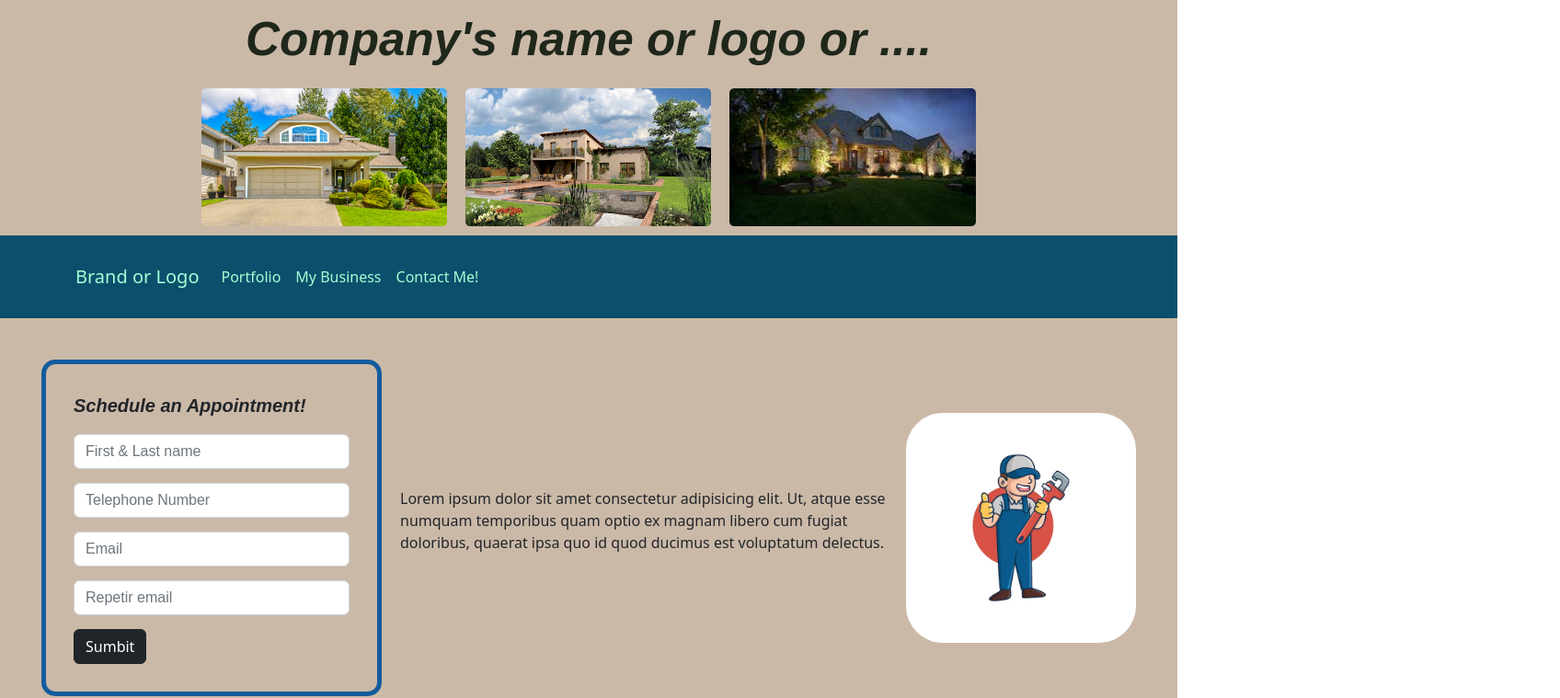
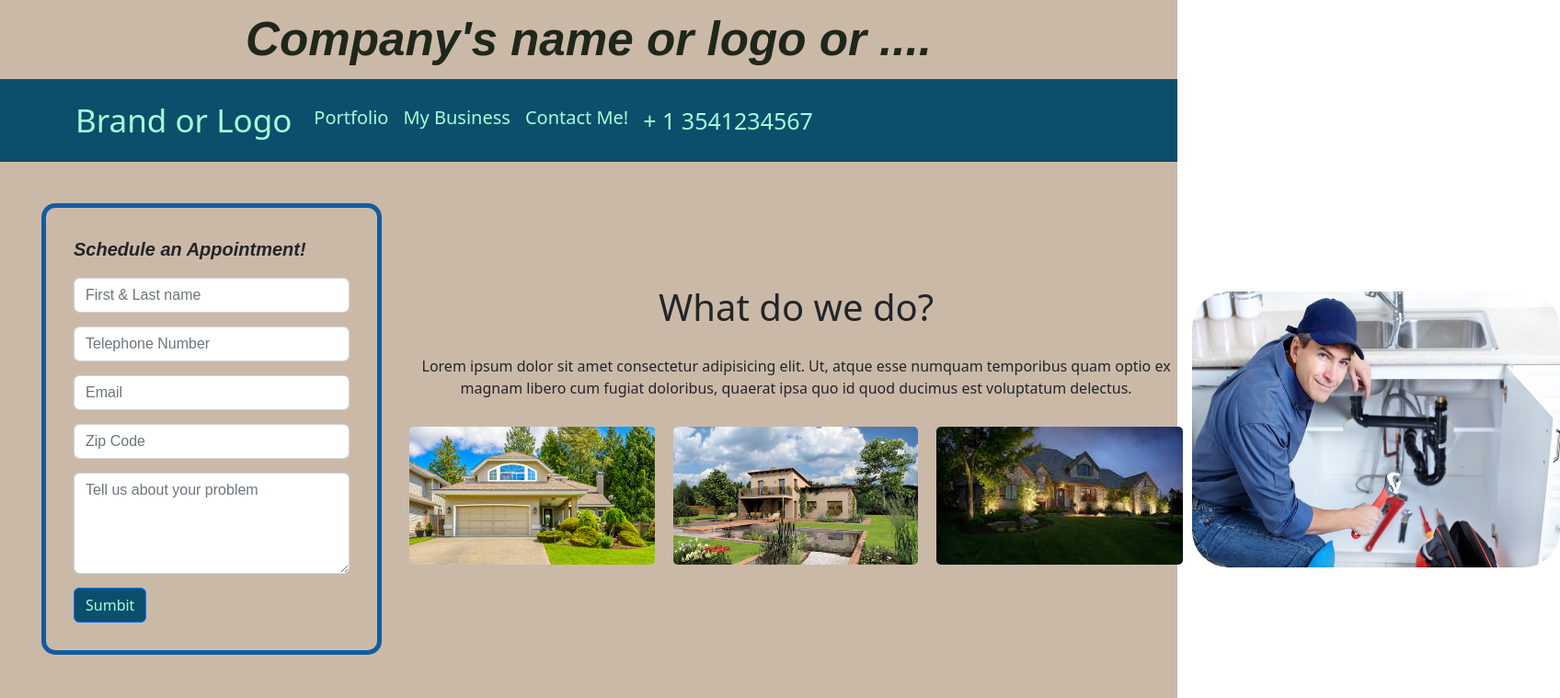
Before and after one commit to Fprobaos/React-JS-Fuezva, a React (Vite) app: page / in a window 1280 px wide. Shown: the top 759 px of the page at 92% size, 1696 px wide, since content can reach past the window. Built offline with nearby package versions, Linux system fonts and the light colour scheme.

Commit message:
Doing progress

```diff
--- a/src/componentes/AppointmentForm/index.jsx
+++ b/src/componentes/AppointmentForm/index.jsx
@@ -3,8 +3,70 @@ import { Button } from "react-bootstrap";
 import Form from "react-bootstrap/Form";
 
 import "./styles.css";
+import { addDoc, collection, getFirestore } from "firebase/firestore";
+import swal from "sweetalert";
 
 const AppointmentForm = () => {
+  const [formData, setFormData] = useState({
+    name: "",
+    phone: "",
+    email: "",
+    zipCode: "",
+    issue: "",
+  });
+
+  const onScheduleAppointment = (event) => {
+    event.preventDefault();
+
+    let validation = validateData();
+
+    const appointment = {};
+    appointment.name = formData.name;
+    appointment.email = formData.email;
+    appointment.phone = formData.phone;
+    appointment.zipCode = formData.zipCode;
+    appointment.issue = formData.issue;
+
+    const db = getFirestore();
+    const appointmentsCollection = collection(db, "appointments");
+
+    const newAppointment = () => {
+      addDoc(appointmentsCollection, appointment)
+        .then((res) =>
+          swal({
+            title: "Appointment created succesfully!",
+            text: "Ref. Number: " + res.id,
+            icon: "success",
+            button: "Aceptar",
+          })
+        )
+        .catch((error) => console.log(error));
+    };
+
+    if (validation == false) {
+      return swal({
+        title: "Su formulario tiene errores",
+        text: "Por favor vuelva a ingresar correctamente sus datos",
+        icon: "error",
+        button: "Aceptar",
+      });
+    } else {
+      newAppointment();
+      setFormData({ name: "", phone: "", email: "", zipCode: "", issue: "" });
+    }
+  };
+
+  const validateData = () => {
+    console.log(validateData);
+  };
+
+  const onHandleChange = (event) => {
+    setFormData({
+      ...formData,
+      [event.target.name]: event.target.value,
+    });
+  };
+
   return (
     <div
       style={{
@@ -27,34 +89,62 @@ const AppointmentForm = () => {
         Schedule an Appointment!
       </p>
 
-      <Form>
+      <Form onSubmit={onScheduleAppointment}>
         <Form.Group className="formgroup">
           <Form.Control
             name="name"
             type="text"
+            value={formData.name}
+            onChange={onHandleChange}
             placeholder="First & Last name"
           />
         </Form.Group>
         <Form.Group className="formgroup">
           <Form.Control
             name="phone"
+            value={formData.phone}
+            onChange={onHandleChange}
             type="text"
             placeholder="Telephone Number"
           />
         </Form.Group>
 
         <Form.Group className="formgroup">
-          <Form.Control name="email" type="text" placeholder="Email" />
+          <Form.Control
+            name="email"
+            value={formData.email}
+            type="text"
+            placeholder="Email"
+            onChange={onHandleChange}
+          />
         </Form.Group>
 
         <Form.Group className="formgroup">
           <Form.Control
-            name="repeatEmail"
+            name="zipCode"
+            value={formData.zipCode}
             type="text"
-            placeholder="Repetir email"
+            placeholder="Zip Code"
+            onChange={onHandleChange}
           />
         </Form.Group>
-        <Button className="btn btn-dark" type="submit">
+
+        <Form.Group className="formgroup">
+          <Form.Control
+            name="issue"
+            type="text"
+            value={formData.issue}
+            as="textarea"
+            onChange={onHandleChange}
+            rows={4}
+            placeholder="Tell us about your problem"
+          />
+        </Form.Group>
+        <Button
+          className="btn"
+          type="submit"
+          style={{ color: "#A5FFD6", backgroundColor: "#0B4F6C" }}
+        >
           Sumbit
         </Button>
       </Form>
--- a/src/componentes/BelowNavbar/index.jsx
+++ b/src/componentes/BelowNavbar/index.jsx
@@ -33,46 +33,6 @@ const BelowNavbar = () => {
           Company's name or logo or ....
         </h1>
       </div>
-      <div
-        style={{
-          display: "flex",
-          justifyContent: "space-evenly",
-        }}
-      >
-        <img
-          src="public\assets\Mansion Background.jpg"
-          alt=""
-          style={{
-            height: "150px",
-            borderRadius: "5px",
-            borderStyle: "hidden",
-            borderWidth: "10px",
-            margin: 10,
-          }}
-        />
-        <img
-          src="public\assets\Trabajo 2.jpeg"
-          alt=""
-          style={{
-            height: "150px",
-            borderRadius: "5px",
-            borderStyle: "hidden",
-            borderWidth: "10px",
-            margin: 10,
-          }}
-        />
-        <img
-          src="public\assets\Trabajo 3.jpeg"
-          alt=""
-          style={{
-            height: "150px",
-            borderRadius: "5px",
-            borderStyle: "hidden",
-            borderWidth: "10px",
-            margin: 10,
-          }}
-        />
-      </div>
     </div>
   );
 };
--- a/src/componentes/Footer/Footer.jsx
+++ b/src/componentes/Footer/Footer.jsx
@@ -17,8 +17,8 @@ const Footer = () => {
         style={{
           display: "flex",
           height: "150px",
-          alignContent: "center",
-          justifyContent: "center",
+          alignItems: "center",
+          justifyContent: "space-evenly",
           backgroundColor: "#0B4F6C",
           borderRadius: 10,
         }}
@@ -30,6 +30,7 @@ const Footer = () => {
         <Button variant="none" className="btn-social">
           <p>Probaosfelipe@gmail.com</p>
         </Button>
+        <p style={{ color: "#A5FFD6", fontSize: "25px" }}>+ 1 3541234567</p>
       </div>
     </div>
   );
--- a/src/componentes/HomeView/index.jsx
+++ b/src/componentes/HomeView/index.jsx
@@ -2,6 +2,8 @@ import React from "react";
 
 import "./styles.css";
 import AppointmentForm from "../AppointmentForm";
+import { Button } from "react-bootstrap";
+import Services from "../Services";
 
 const HomeView = () => {
   return (
@@ -15,20 +17,30 @@ const HomeView = () => {
         }}
       >
         <AppointmentForm />
-        <p className="">
-          Lorem ipsum dolor sit amet consectetur adipisicing elit. Ut, atque
-          esse numquam temporibus quam optio ex magnam libero cum fugiat
-          doloribus, quaerat ipsa quo id quod ducimus est voluptatum delectus.
-        </p>
+        <div
+          style={{
+            display: "flex",
+            flexDirection: "column",
+            alignItems: "center",
+            justifyContent: "center",
+          }}
+        >
+          <h2 className="subtitle">What do we do?</h2>
+          <p style={{ margin: "20px", textAlign: "center" }}>
+            Lorem ipsum dolor sit amet consectetur adipisicing elit. Ut, atque
+            esse numquam temporibus quam optio ex magnam libero cum fugiat
+            doloribus, quaerat ipsa quo id quod ducimus est voluptatum delectus.
+          </p>
+          <Services />
+        </div>
 
         <img
-          src="../../public/assets/photoindex1.jpeg"
+          src="../../public/assets/Plumber Background.jpg"
           alt=""
           className=""
           style={{
-            width: "250px",
-            margin: "20px",
-            borderStyle: "hidden",
+            width: "400px",
+            height: "300px",
             borderRadius: "40px",
           }}
         />
@@ -38,8 +50,10 @@ const HomeView = () => {
         <section
           className=""
           style={{
+            display: "flex",
+            flexDirection: "row",
+            justifyContent: "space-between",
             margin: "25px",
-            width: "250px",
           }}
         >
           <p>
@@ -48,14 +62,7 @@ const HomeView = () => {
             error libero, perferendis tempore, qui facilis quasi nam ad voluptas
             temporibus labore fuga!
           </p>
-        </section>
-        <section
-          className="col-12"
-          style={{
-            margin: "25px",
-            width: "250px",
-          }}
-        >
+
           <p>
             Lorem ipsum dolor sit amet consectetur adipisicing elit. Sequi porro
             sint corporis hic quibusdam quaerat quos commodi fuga asperiores,
--- a/src/componentes/HomeView/styles.css
+++ b/src/componentes/HomeView/styles.css
@@ -4,3 +4,11 @@
   flex-wrap: wrap;
   background-color: #cbb9a8;
 }
+
+.subtitle {
+  text-align: center;
+  font-size: 40px;
+}
+
+.buttonStyle {
+}
--- a/src/componentes/Navbar/NavBar.jsx
+++ b/src/componentes/Navbar/NavBar.jsx
@@ -18,23 +18,38 @@ const NavBar = () => {
     >
       <Container>
         <Navbar.Toggle aria-controls="responsive-navbar-nav" />
-        <NavbarBrand href="/" style={{ color: "#A5FFD6" }}>
+        <NavbarBrand href="/" style={{ color: "#A5FFD6", fontSize: "35px" }}>
           Brand or Logo
         </NavbarBrand>
         <Navbar.Collapse id="responsive-navbar-nav">
-          <Nav className="me-auto">
+          <Nav className="me-auto d-flex">
             <NavLink
               to="/category/Botines"
               className="p-2"
-              style={{ color: "#A5FFD6" }}
+              style={{ color: "#A5FFD6", fontSize: "20px" }}
             >
               Portfolio
             </NavLink>
-            <NavLink to="" className="p-2" style={{ color: "#A5FFD6" }}>
+            <NavLink
+              to=""
+              className="p-2"
+              style={{ color: "#A5FFD6", fontSize: "20px" }}
+            >
               My Business
             </NavLink>
-            <NavLink to="" className="p-2" style={{ color: "#A5FFD6" }}>
+            <NavLink
+              to=""
+              className="p-2"
+              style={{ color: "#A5FFD6", fontSize: "20px" }}
+            >
               Contact Me!
+            </NavLink>
+            <NavLink
+              to=""
+              className="p-2"
+              style={{ color: "#A5FFD6", fontSize: "25px" }}
+            >
+              + 1 3541234567
             </NavLink>
           </Nav>
         </Navbar.Collapse>
--- /dev/null
+++ b/src/componentes/Services/index.jsx
@@ -0,0 +1,48 @@
+import React from "react";
+
+const Services = () => {
+  return (
+    <div
+      style={{
+        display: "flex",
+        justifyContent: "space-evenly",
+      }}
+    >
+      <img
+        src="../../public/assets/Mansion Background.jpg"
+        alt=""
+        style={{
+          height: "150px",
+          borderRadius: "5px",
+          borderStyle: "hidden",
+          borderWidth: "10px",
+          margin: 10,
+        }}
+      />
+      <img
+        src="../../public/assets/Trabajo 2.jpeg"
+        alt=""
+        style={{
+          height: "150px",
+          borderRadius: "5px",
+          borderStyle: "hidden",
+          borderWidth: "10px",
+          margin: 10,
+        }}
+      />
+      <img
+        src="../../public/assets/Trabajo 3.jpeg"
+        alt=""
+        style={{
+          height: "150px",
+          borderRadius: "5px",
+          borderStyle: "hidden",
+          borderWidth: "10px",
+          margin: 10,
+        }}
+      />
+    </div>
+  );
+};
+
+export default Services;
```
Also changed, not shown: public/assets/Plumber background.jpg.
